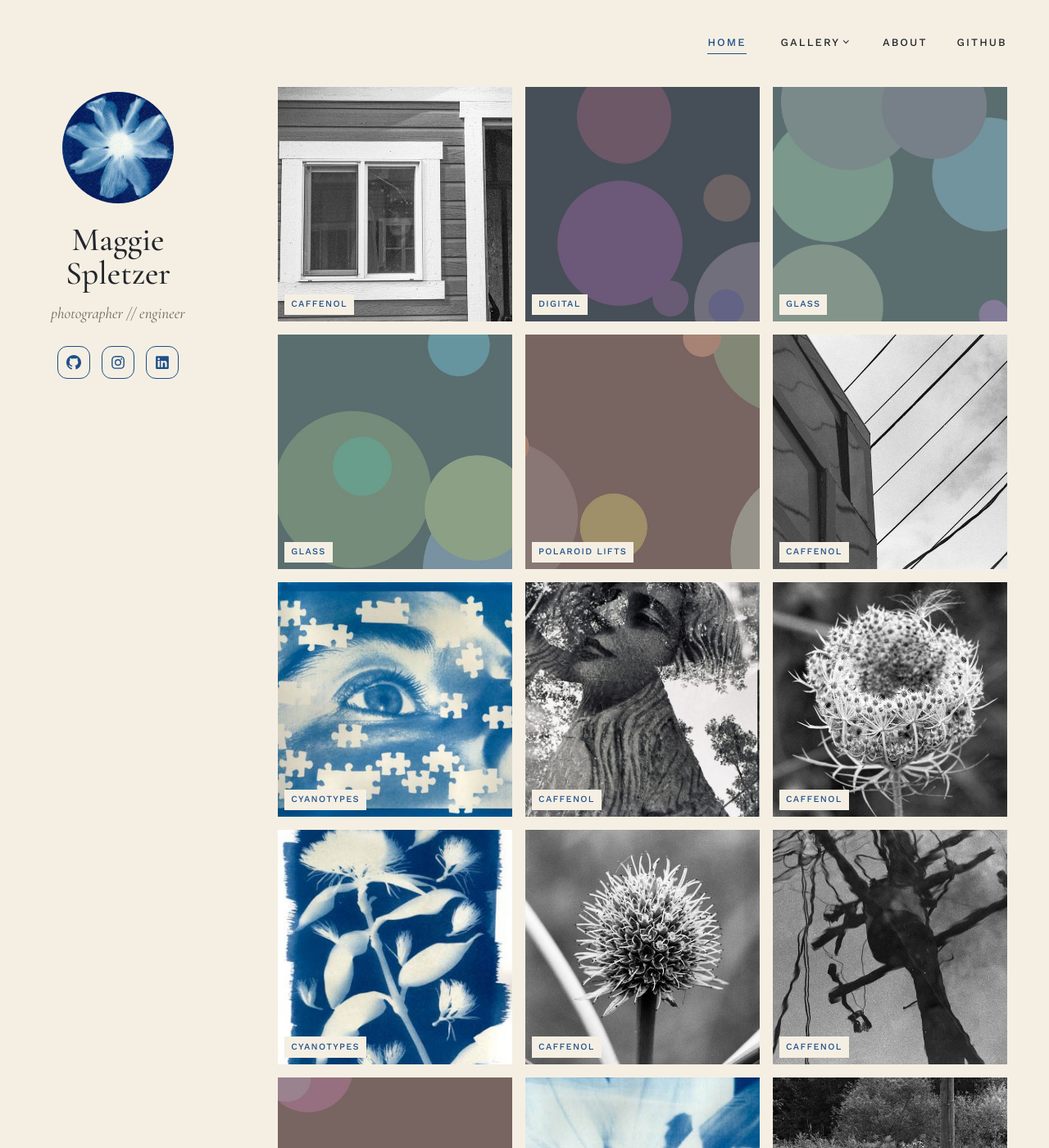
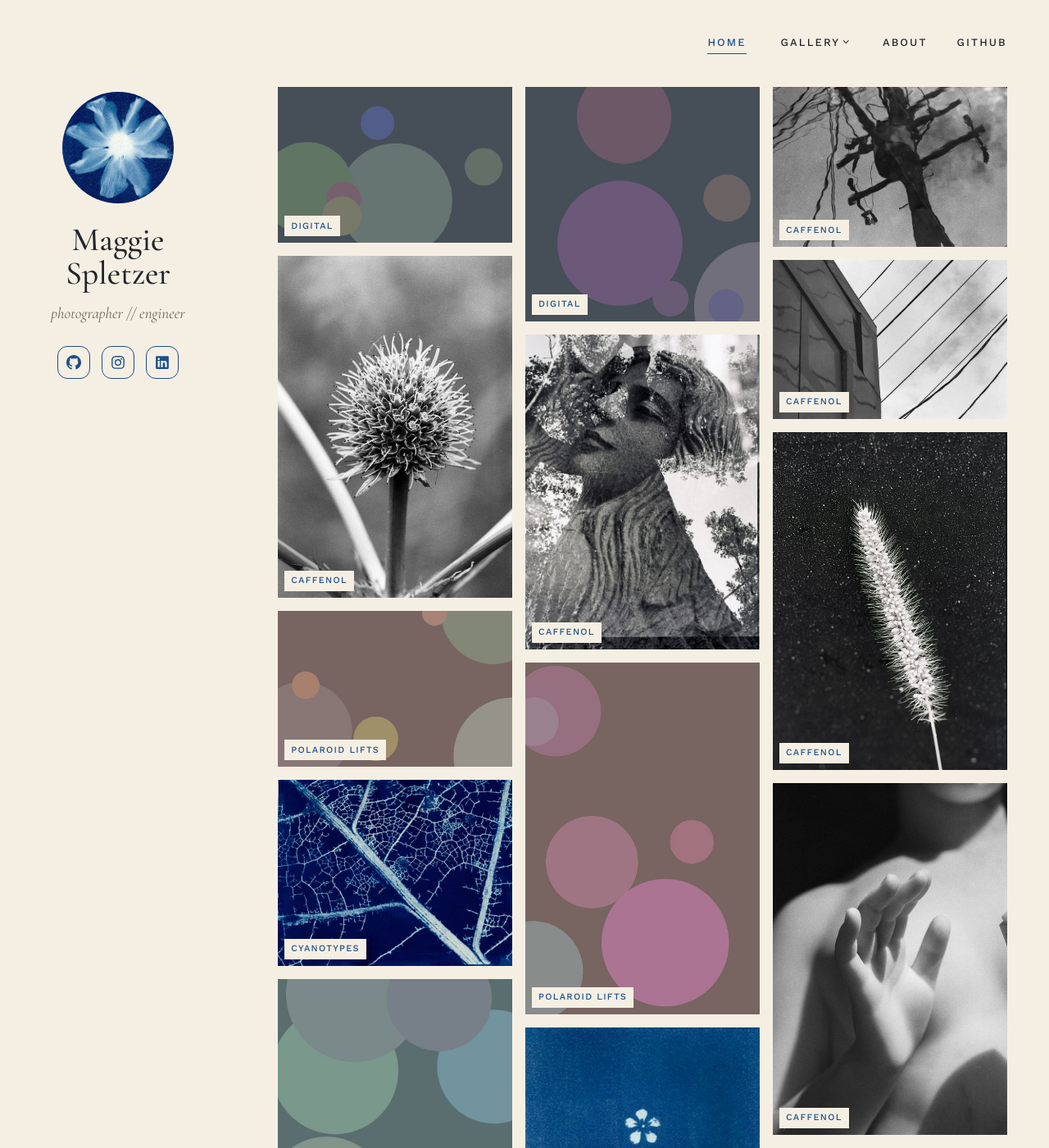
Before and after one commit to maggiesplezter/maggiespletzer.github.io, a Jekyll site: the page built from index.html, in a window 1280 px wide and 1400 px high. Shown: the whole window at 82% size. Built offline with Jekyll 4.4.1, drawn with Linux system fonts in a browser that asks for light colours; some of the changed text lies outside the part shown.

Commit message:
Masonry grid keeps each photo's shape; home order is fixed, mixing types
- Grids use CSS columns instead of square crops; width/height recorded per photo
  so the layout doesn't shift while images load
- Home interleaves the types (newest of each in turn) instead of shuffling
- Import script records width/height for new photos

Co-Authored-By: Claude Opus 5.5 <noreply@anthropic.com>
Claude-Session: https://claude.ai/code/session_015sLZdDmHdvUQC4Tk7Mbijk

```diff
--- a/_includes/photo-grid.html
+++ b/_includes/photo-grid.html
@@ -1,33 +1,19 @@
 {% comment %}
-  Square grid of thumbnails; clicking opens the full-size photo in the lightbox.
+  Masonry grid: each photo keeps its own shape, packed into columns.
+  Clicking opens the full-size photo in the lightbox.
   Pass `photos` (array from site.data.photos). `show_gallery=true` labels each
-  photo with its type; `shuffle=true` puts the photos in a new random order on
-  every visit (without JavaScript they stay newest first).
+  photo with its type.
 {% endcomment %}
-<ul class="photo-grid" data-lightbox-group{% if include.shuffle %} id="shuffled-grid"{% endif %}>
+<ul class="photo-grid" data-lightbox-group>
   {% for p in include.photos %}
   {% assign g = site.data.galleries | where: "id", p.gallery | first %}
   {% assign dir = site.baseurl | append: '/assets/photos/' | append: p.gallery | append: '/' %}
   {% capture caption %}{{ p.title }}{% if include.show_gallery %} — {{ g.title }}{% endif %}{% endcapture %}
   <li>
     <a href="{{ dir }}{{ p.file }}" class="photo-link" data-title="{{ caption | strip | escape }}">
-      <img src="{{ dir }}thumbs/{{ p.file }}" alt="{{ p.alt | default: p.title | escape }}" loading="lazy" decoding="async">
+      <img src="{{ dir }}thumbs/{{ p.file }}" alt="{{ p.alt | default: p.title | escape }}"{% if p.width %} width="{{ p.width }}" height="{{ p.height }}"{% endif %} loading="lazy" decoding="async">
       {% if include.show_gallery %}<span class="photo-tag">{{ g.title }}</span>{% endif %}
     </a>
   </li>
   {% endfor %}
 </ul>
-{% if include.shuffle %}
-<script>
-  // Fisher–Yates shuffle of the grid, run before the page is shown
-  (() => {
-    const grid = document.getElementById('shuffled-grid');
-    const items = [...grid.children];
-    for (let i = items.length - 1; i > 0; i--) {
-      const j = Math.floor(Math.random() * (i + 1));
-      [items[i], items[j]] = [items[j], items[i]];
-    }
-    grid.replaceChildren(...items);
-  })();
-</script>
-{% endif %}
--- a/_sass/pages.scss
+++ b/_sass/pages.scss
@@ -36,32 +36,38 @@
   }
 }
 
-// ---- Gallery page: uniform square grid ----------------------------------------
+// ---- Photo grid: masonry columns, every photo keeps its own shape ---------
 .photo-grid {
   list-style: none;
   margin: 0;
   padding: 0;
-  display: grid;
-  grid-template-columns: repeat(auto-fill, minmax(clamp(9rem, 28vw, 15rem), 1fr));
-  gap: clamp(0.5rem, 1.5vw, 1rem);
+  columns: 3 14rem;
+  column-gap: clamp(0.5rem, 1.5vw, 1rem);
+
+  li {
+    break-inside: avoid;
+    margin-block-end: clamp(0.5rem, 1.5vw, 1rem);
+  }
 
   a {
     display: block;
-    aspect-ratio: 1;
+    position: relative;
     overflow: hidden;
     background: var(--color-bg-deep);
   }
 
   img {
+    display: block;
     width: 100%;
-    height: 100%;
-    object-fit: cover;
+    height: auto;
     transition: transform 0.5s ease, opacity var(--ease);
   }
 
-  a { position: relative; }
+  a:hover img { transform: scale(1.02); }
+}
 
-  a:hover img { transform: scale(1.03); }
+@media (max-width: 30em) {
+  .photo-grid { columns: 2; }
 }
 
 // Type label on the mixed "All" grid — shown on hover / keyboard focus
--- a/index.html
+++ b/index.html
@@ -3,6 +3,23 @@ layout: page
 hide_title: true
 description: Photography and software by Maggie Spletzer — digital, caffenol, Polaroid lifts, cyanotypes and glass.
 ---
-{% assign photos = site.data.photos | sort: "date" | reverse %}
+{% comment %}
+  Mix the types in a fixed order: the newest photo of each type in turn
+  (Digital, Caffenol, Polaroid Lifts, Cyanotypes, Glass), then the next newest,
+  and so on.
+{% endcomment %}
+{% assign mixed = "" | split: "" %}
+{% assign most = 0 %}
+{% for g in site.data.galleries %}
+  {% assign n = site.data.photos | where: "gallery", g.id | size %}
+  {% if n > most %}{% assign most = n %}{% endif %}
+{% endfor %}
+{% assign last = most | minus: 1 %}
+{% for i in (0..last) %}
+  {% for g in site.data.galleries %}
+    {% assign gp = site.data.photos | where: "gallery", g.id | sort: "date" | reverse %}
+    {% if gp[i] %}{% assign mixed = mixed | push: gp[i] %}{% endif %}
+  {% endfor %}
+{% endfor %}
 <h1 class="sr-only">{{ site.name }} — photographs</h1>
-{% include photo-grid.html photos=photos show_gallery=true shuffle=true %}
+{% include photo-grid.html photos=mixed show_gallery=true %}
--- a/scripts/add_photos.py
+++ b/scripts/add_photos.py
@@ -101,10 +101,13 @@ def main() -> None:
                 name, n = f"{base}-{n}.jpg", n + 1
 
             save_resized(img, FULL_EDGE, PHOTOS / gid / name, icc)
+            with Image.open(PHOTOS / gid / name) as saved:
+                width, height = saved.size
             save_resized(img, THUMB_EDGE, PHOTOS / gid / "thumbs" / name, icc)
             known.add((gid, name))
             entries.append(
-                f"- gallery: {gid}\n  file: {name}\n  title: Untitled\n  alt: \n  date: {date.isoformat()}\n"
+                f"- gallery: {gid}\n  file: {name}\n  width: {width}\n  height: {height}\n"
+                f"  title: Untitled\n  alt: \n  date: {date.isoformat()}\n"
             )
 
             done = INBOX / "_imported" / gid
```
Also changed, not shown: _data/photos.yml (+55 -0 lines), README.md.
